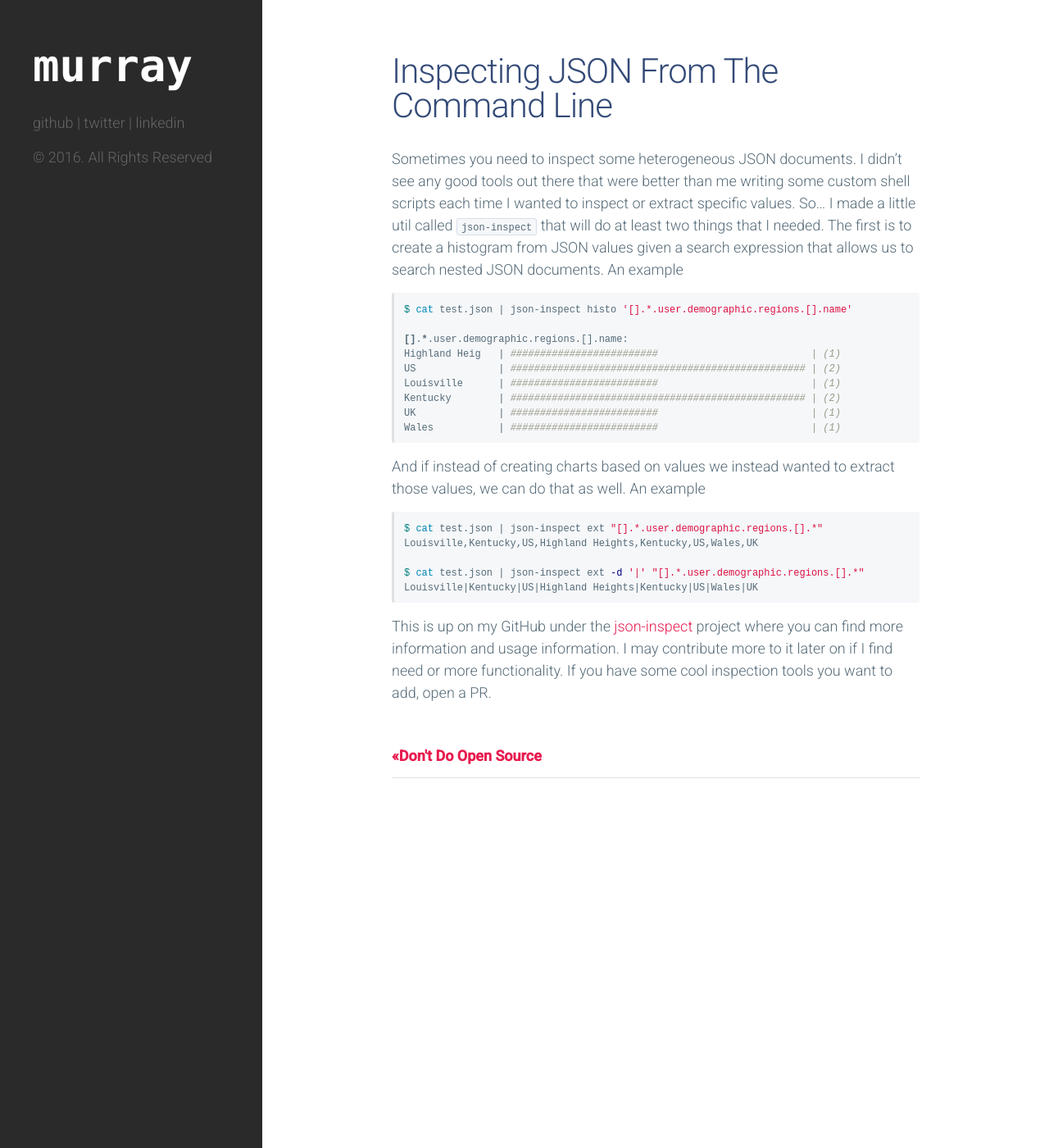
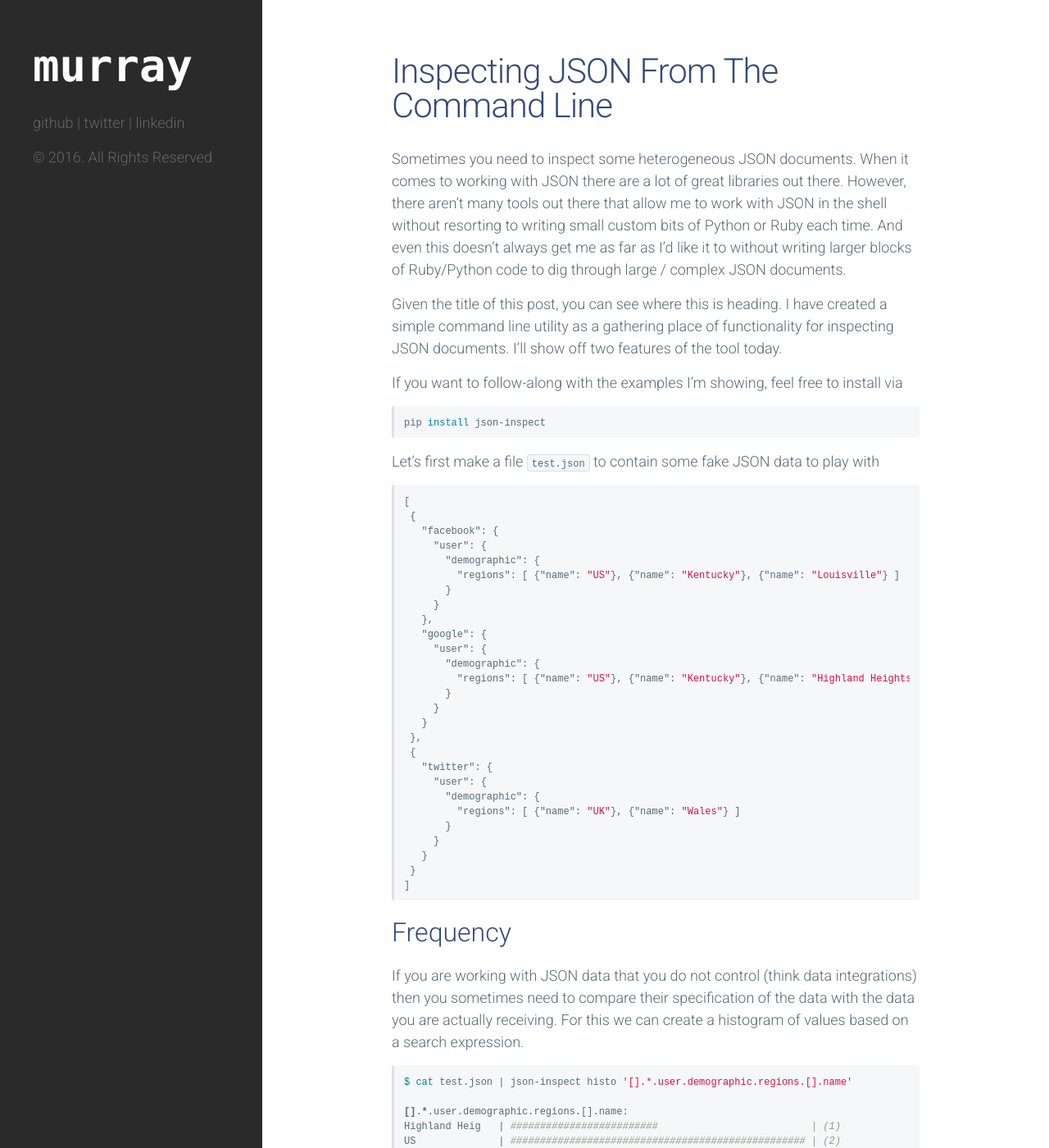
Before and after one commit to JohnMurray/johnmurray_io, a Jekyll site: the page built from _posts/2016-07-25-Inspecting-JSON-From-The-Command-Line.md, in a window 1280 px wide and 1400 px high. Shown: the whole window at 82% size. Built offline with Jekyll 4.4.1, drawn with Linux system fonts in a browser that asks for light colours; some of the changed text lies outside the part shown.

Commit message:
updated posts

```diff
--- a/_posts/2016-06-18-Dont-do-Open-Source.md
+++ b/_posts/2016-06-18-Dont-do-Open-Source.md
@@ -45,11 +45,12 @@
 really enjoy and stick with it. For me that means learning through experimentation and small
 toy projects. And when an idea grabs my attention, I need to follow it.
 
-This likely means I'll stop working on "projects" mid-way though, when all the interesting bits seem
+This likely means I'll stop working on projects mid-way though, when all the interesting bits seem
 answered. It also means jumping from idea to idea, depending on my mood or what I find most interesting.
 These are not bad things, because these are the things that keep me motivated, keep me learning.
 
 # Because something is better than nothing
 
 Even if this attitude of "to be a good programmer you must do open source" continues/grows, I'm
-still better off doing what keeps me motivated, happy, and continually learning.
+still better off doing what keeps me motivated, happy, and continually learning. Maybe that will
+result in open source, maybe it won't.
--- a/_posts/2016-07-25-Inspecting-JSON-From-The-Command-Line.md
+++ b/_posts/2016-07-25-Inspecting-JSON-From-The-Command-Line.md
@@ -2,11 +2,60 @@
 title: Inspecting JSON From The Command Line
 ---
 
-Sometimes you need to inspect some heterogeneous JSON documents. I didn't see any good tools
-out there that were better than me writing some custom shell scripts each time I wanted to inspect
-or extract specific values. So... I made a little util called `json-inspect` that will do at
-least two things that I needed. The first is to create a histogram from JSON values given a search
-expression that allows us to search nested JSON documents. An example
+Sometimes you need to inspect some heterogeneous JSON documents. When it comes to working with JSON
+there are a lot of great libraries out there. However, there aren't many tools out there that
+allow me to work with JSON in the shell without resorting to writing small custom bits of Python
+or Ruby each time. And even this doesn't always get me as far as I'd like it to without writing
+larger blocks of Ruby/Python code to dig through large / complex JSON documents.
+
+Given the title of this post, you can see where this is heading. I have created a simple command
+line utility as a gathering place of functionality for inspecting JSON documents. I'll show off
+two features of the tool today.
+
+If you want to follow-along with the examples I'm showing, feel free to install via
+
+{% highlight bash %}
+pip install json-inspect
+{% endhighlight %}
+
+Let's first make a file `test.json` to contain some fake JSON data to play with
+
+{% highlight json %}
+[
+ {
+   "facebook": {
+     "user": {
+       "demographic": {
+         "regions": [ {"name": "US"}, {"name": "Kentucky"}, {"name": "Louisville"} ]
+       }
+     }
+   },
+   "google": {
+     "user": {
+       "demographic": {
+         "regions": [ {"name": "US"}, {"name": "Kentucky"}, {"name": "Highland Heights"} ]
+       }
+     }
+   }
+ },
+ {
+   "twitter": {
+     "user": {
+       "demographic": {
+         "regions": [ {"name": "UK"}, {"name": "Wales"} ]
+       }
+     }
+   }
+ }
+]
+{% endhighlight %}
+
+## Frequency
+
+If you are working with JSON data that you do not control (think data integrations)
+then you sometimes need to compare their specification of the data with the data
+you are actually receiving. For this we can create a histogram of values based on a
+search expression.
 
 {% highlight bash %}
 $ cat test.json | json-inspect histo '[].*.user.demographic.regions.[].name'
@@ -20,20 +69,46 @@
 Wales           | #########################                          | (1)
 {% endhighlight %}
 
-And if instead of creating charts based on values we instead wanted to extract those values, we can do that
-as well. An example
+Maybe I'm biased, but this is great! I was able to inspect this JSON document with
+minimal command-line-foo.
+
+## Search Paths / Expressions
+
+The heart of the previous example is the search expression. It currently consists of
+three parts (working on a recursive `**` operator) which are
+
++ `[]` - Represents an array (containing objects)
++ `*` - Represents all fields within an array
++ `TOKEN` - This is a field name within an object
+
+The `[]` and `*` tokens will result in all values being processed by the next token
+in the path. The path itself is delimited by `.`, so this means that field-names
+with `.` in them are not supported.
+
+## Values
+
+And if instead of creating charts based on values we instead wanted to extract
+those values, we can do that as well. An example
 
 {% highlight bash %}
 $ cat test.json | json-inspect ext "[].*.user.demographic.regions.[].*"
 Louisville,Kentucky,US,Highland Heights,Kentucky,US,Wales,UK
+{% endhighlight %}
 
+We can also control the delimiter to make piping values into other command-line tools
+easier.
+
+{% highlight bash %}
 $ cat test.json | json-inspect ext -d '|' "[].*.user.demographic.regions.[].*"
 Louisville|Kentucky|US|Highland Heights|Kentucky|US|Wales|UK
 {% endhighlight %}
 
-This is up on my GitHub under the [json-inspect][1] project where you can find more information and usage information.
-I may contribute more to it later on if I find need or more functionality. If you have some cool inspection tools
-you want to add, open a PR.
+## The Source
+
+This is up on my GitHub under the [json-inspect][1] project where you can find more
+information and documentation. I plan to contribute further to this project as I have
+need, but if you have ideas for useful features and want to contribute, feel free to
+open PRs.
 
 
   [1]: https://github.com/JohnMurray/json-inspect
```
Also changed, not shown: other parts of _posts/2016-06-18-Dont-do-Open-Source.md (+3 -3 lines).
